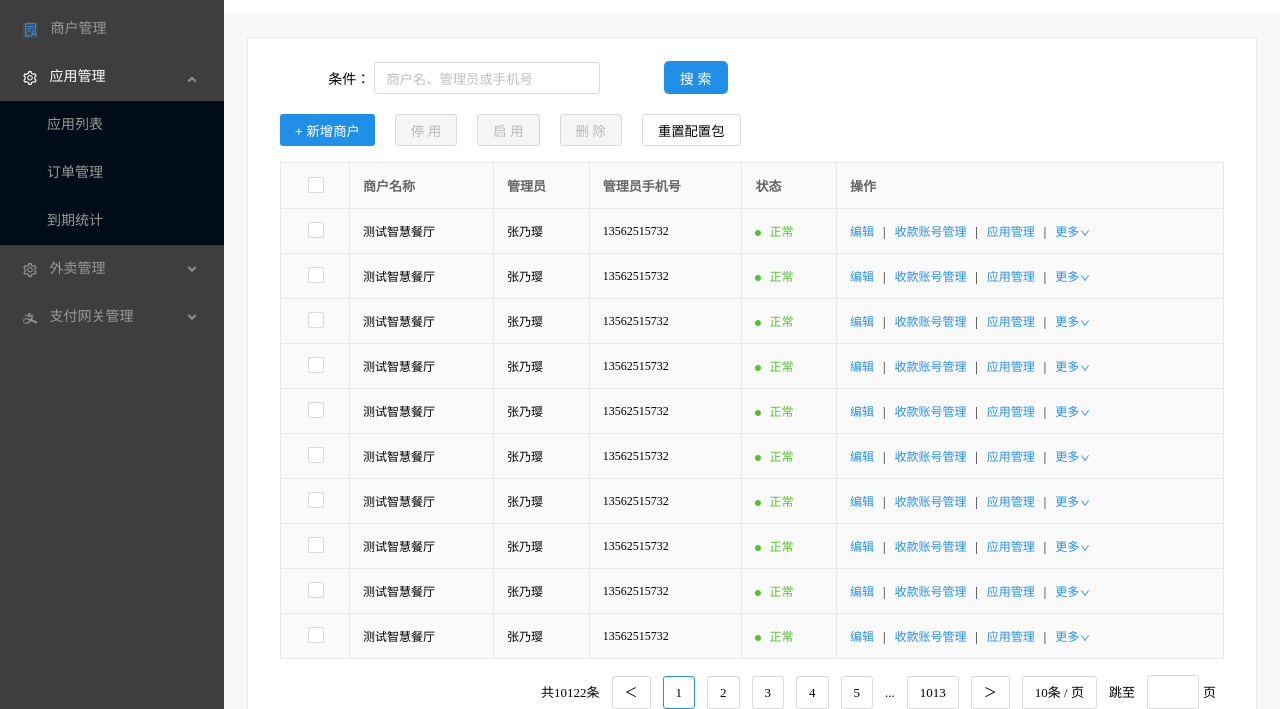
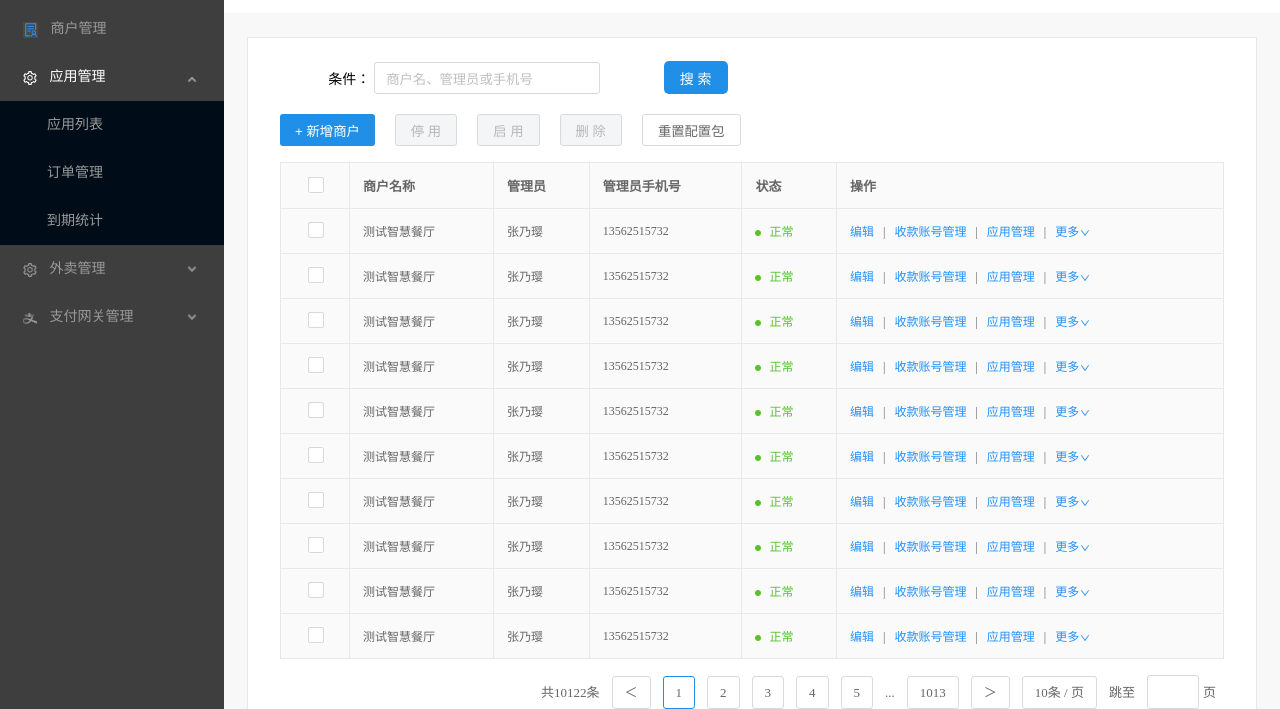
Before and after one commit to Fnine59/css_manage, a plain HTML site: page index.html in a window 1280 px wide. Shown: the part 91-800 px from the top of the page. Drawn offline with nearby package versions, Linux system fonts and the light colour scheme.

Commit message:
修改字体颜色

```diff
--- a/main.css
+++ b/main.css
@@ -220,7 +220,7 @@ html,body {
   padding: 0px 15px;
   border-radius: 3px;
   border: 1px solid #D9D9D9;
-  color: #000000;
+  color: #666666;
 }
 
 .btn-primary {
@@ -260,7 +260,7 @@ html,body {
 }
 
 .table td {
-  color: #000000;
+  color: #666666;
   font-size: 12px;
   font-weight: 400;
   padding: 13px;
@@ -325,6 +325,7 @@ html,body {
   text-align: right;
   line-height: 30px;
   vertical-align: middle;
+  color: #666666;
 }
 
 .total {
```
